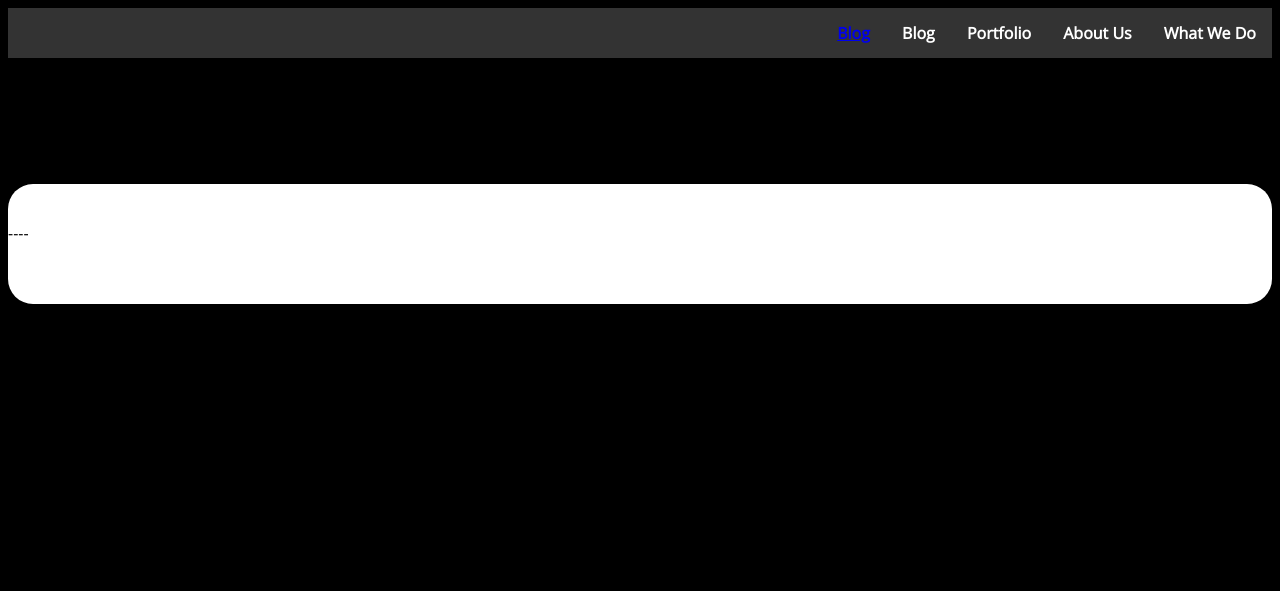
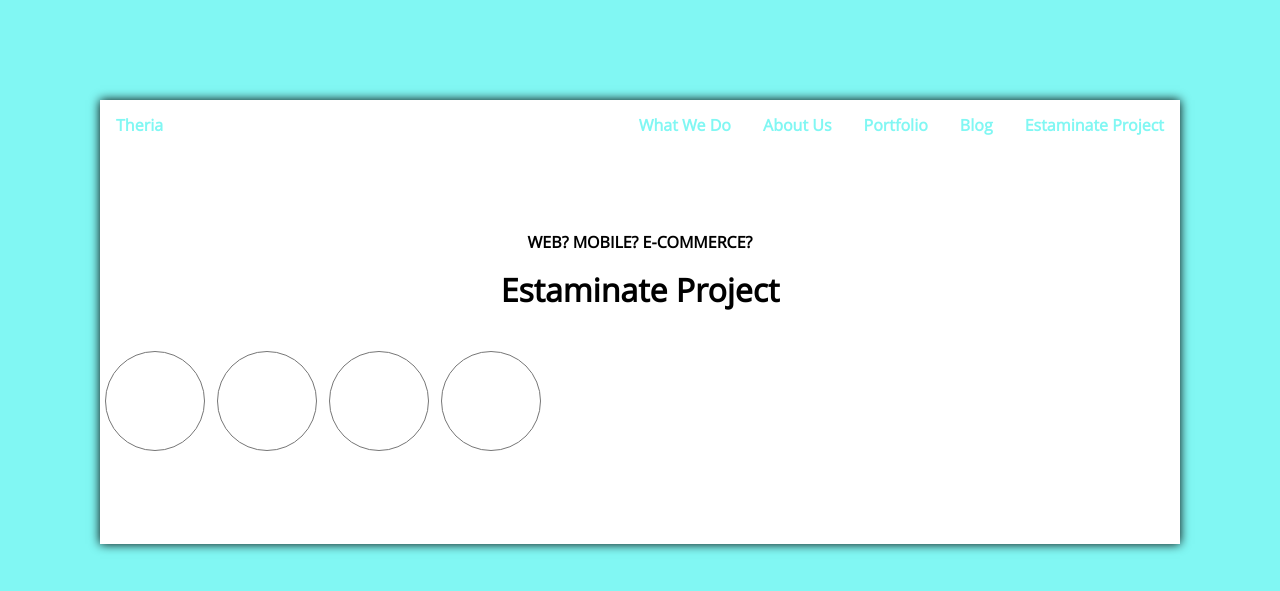
Before and after one commit to SanderKok/Competa_Assignment_1, a PHP site: page /assignment_2.html in a window 1280 px wide. Shown: the top 591 px of the page. Run offline with PHP 8.4, Linux system fonts and the light colour scheme.

Commit message:
Update 1

```diff
--- a/assignment_2.html
+++ b/assignment_2.html
@@ -5,20 +5,32 @@
 		<title>Assignment 2</title>
 	</head>
 	<body class="body">
-	<header class="header">
-		<nav class="header__nav nav">
-			<ul class="nav__ul">
-				<b><li class="nav__li"><a href="#" class="nav__a"> What We Do</a></li></b>
-				<b><li class="nav__li"><a href="#" class="nav__a"> About Us</a></li></b>
-				<b><li class="nav__li"><a href="#" class="nav__a"> Portfolio</a></li></b>
-				<b><li class="nav__li"><a href="#" class="nav__a"> Blog</a></li></b>
-				<b><li class="nav__li--circular"><a href="#" class="nav__a"> Blog</a></li></b>
-			</ul>
-		</nav>
-	</header>
-		<div class="body__inner inner">
+		<div class="body__inner inner wrapper">
+			<nav class="header__nav nav">
+				<ul class="nav__ul">
+					<b><li class="nav__li nav__li--left"><a href="#" class="nav__a"> Theria</a></li></b>
+					<b><li class="nav__li"><a href="#" class="nav__a"> Estaminate Project</a></li></b>
+					<b><li class="nav__li"><a href="#" class="nav__a"> Blog</a></li></b>
+					<b><li class="nav__li"><a href="#" class="nav__a"> Portfolio</a></li></b>
+					<b><li class="nav__li"><a href="#" class="nav__a"> About Us</a></li></b>
+					<b><li class="nav__li"><a href="#" class="nav__a"> What We Do</a></li></b>
+
+				</ul>
+			</nav>
+				<br>
+				<br>
+				<br>
+			<p class="inner__text inner__text--center">WEB? MOBILE? E-COMMERCE?</p>
+			<h1 class="inner__text inner__text--center">Estaminate Project</h1>
 			<br>
-			<p class="inner__text">----</p>
+			<form>
+				<input type="radio" class="radio" name="test" id="i1"></input>
+				<input type="radio" class="radio" name="test" id="i2"></input>
+				<input type="radio" class="radio" name="test" id="i3"></input>
+				<input type="radio" class="radio" name="test" id="i4"></input>
+			</form>
+			<br>
+			<br>
 			<br>
 			<br>
 		</div>
--- a/css/main.css
+++ b/css/main.css
@@ -10,13 +10,25 @@
 }
 
 .body {
-	background-color: black;
+	background-color: #81F7F3;
+	margin: 100px;
 }
 
 .inner {
 	background-color: white;
-	margin-top: 10%;
-	border-radius: 25px;
+	-moz-box-shadow: 0 0 10px black;
+	-webkit-box-shadow: 0 0 10px black;
+	box-shadow: 0 0 10px black;
+}
+
+.inner__text {
+	color: black;
+	font-weight: bold;
+	margin: 15px;
+}
+
+.inner__text--center {
+	text-align: center;
 }
 
 .header__nav {
@@ -28,7 +40,7 @@
 	margin: 0;
 	padding: 0;
 	overflow: hidden;
-	background-color: #333;
+	background-color: #FFFFFF;
 }
 
 .nav__li {
@@ -37,16 +49,21 @@
 	float: right;
 }
 
+.nav__li--left {
+	float: left;
+}
+
 .nav__li .nav__a {
 	display: block;
-	color: white;
+	color: #81F7F3;
 	text-align: center;
 	padding: 14px 16px;
 	text-decoration: none;
 }
 
 .nav__li .nav__a:hover:not(.active) {
-	background-color: #111;
+	background-color: gray;
+	color: white;
 }
 
 .active {
@@ -61,3 +78,25 @@
 	padding: 14px 16px;
 	text-decoration: none;
 }
+
+/* Change radio button size */
+:focus{
+  outline:none;
+}
+.radio{
+  -webkit-appearance:button;
+  -moz-appearance:button;
+  appearance:button;
+  border:4px solid #ccc;
+  border-top-color:#bbb;
+  border-left-color:#bbb;
+  background:#fff;
+  width:100px;
+  height:100px;
+  border-radius:0px;
+}
+.radio:checked{
+  border:20px solid #4099ff;
+}
+
+/* Change Radio buttons */
```
Also changed, not shown: assignment_1.html (+26 -26 lines).
